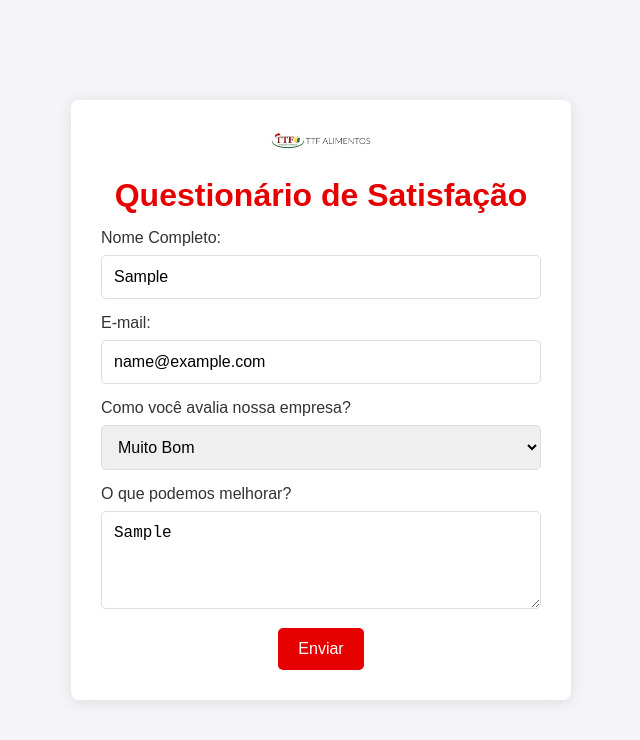
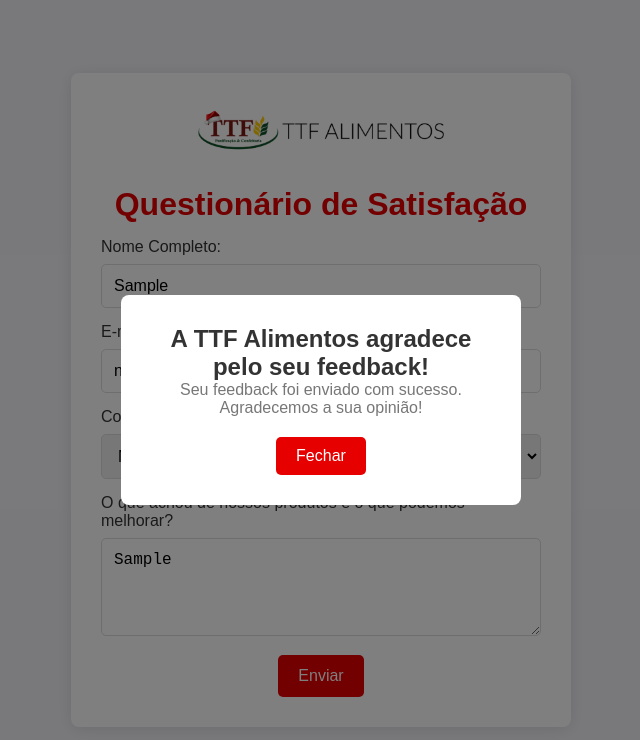
Before and after one commit to ttfcarol/questionariottf, a plain HTML site: page index.html in a window 1280 px wide. Both pictures are taken after typing "Sample", "name@example.com", "Sample" into the empty fields and a click on the button "Enviar". Shown: the whole page, without its empty margins (319-959 px from the left). Drawn offline with Linux system fonts and the light colour scheme; no server answers.

Commit message:
Add files via upload

```diff
--- a/index.html
+++ b/index.html
@@ -26,7 +26,7 @@
                 <option value="muito_ruim">Muito Ruim</option>
             </select>
 
-            <label for="melhorias">O que podemos melhorar?</label>
+            <label for="melhorias">O que achou de nossos produtos e o que podemos melhorar?</label>
             <textarea id="melhorias" name="melhorias" rows="4" placeholder="Deixe suas sugestões" required></textarea>
 
             <button type="submit">Enviar</button>
@@ -36,7 +36,7 @@
     <!-- Pop-up de feedback -->
     <div id="popup" class="popup">
         <div class="popup-content">
-            <h2>Obrigado pelo seu feedback!</h2>
+            <h2>A TTF Alimentos agradece pelo seu feedback!</h2>
             <p>Seu feedback foi enviado com sucesso. Agradecemos a sua opinião!</p>
             <button onclick="closePopup()">Fechar</button>
         </div>
--- a/script.js
+++ b/script.js
@@ -28,11 +28,14 @@ function submitForm(event) {
     .catch(error => console.error('Erro:', error));
 }
 
-function showPopup() {
-    document.getElementById("survey-form").style.display = "none"; // Esconde o formulário
-    document.getElementById("popup").style.display = "flex"; // Exibe o pop-up
+function submitForm(event) {
+    event.preventDefault(); // Impede o envio tradicional do formulário
+
+    // Exibe o pop-up
+    document.getElementById('popup').style.display = 'flex';
 }
 
 function closePopup() {
-    document.getElementById("popup").style.display = "none"; // Fecha o pop-up
+    // Fecha o pop-up
+    document.getElementById('popup').style.display = 'none';
 }
--- a/styles.css
+++ b/styles.css
@@ -12,6 +12,7 @@ body {
     align-items: center;
     height: 100vh;
     color: #333;
+    position: relative;
 }
 
 .form-container {
@@ -22,7 +23,8 @@ body {
     width: 100%;
     max-width: 500px;
     text-align: center;
-    position: relative;
+    position: relative; /* Para manter o formulário na camada inferior */
+    z-index: 1; /* Menor z-index para o formulário */
 }
 
 h1 {
@@ -32,7 +34,7 @@ h1 {
 }
 
 .logo {
-    width: 100px;
+    width: 250px;
     margin-bottom: 20px;
 }
 
@@ -92,7 +94,7 @@ button:focus {
     background-color: rgba(0, 0, 0, 0.5);
     justify-content: center;
     align-items: center;
-    z-index: 1000;
+    z-index: 2; /* Maior z-index para o pop-up */
 }
 
 .popup-content {
```
